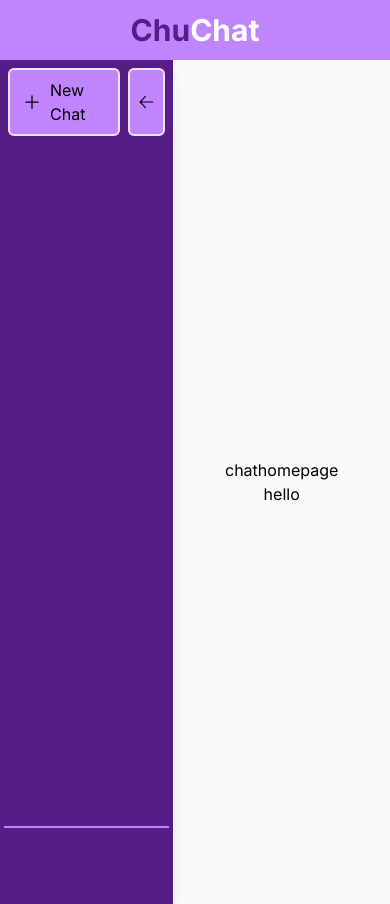
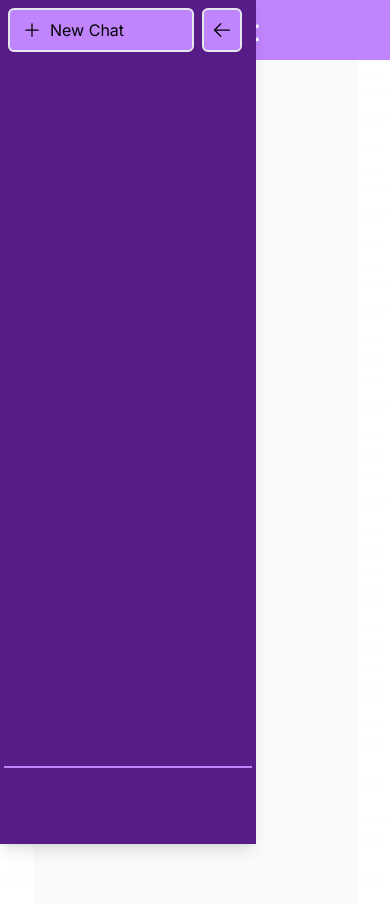
Before and after one commit to seanwhitee/chuchat, a Next.js app: page /chat in a window 390 px wide. Built offline with nearby package versions, Linux system fonts and the light colour scheme; no server answers.

Commit message:
Fix chatroom layout on mobile device.

```diff
--- a/src/components/Sidebar.jsx
+++ b/src/components/Sidebar.jsx
@@ -4,7 +4,7 @@ import React, { useState } from "react";
 import Image from "next/image";
 import { UserButton, useUser } from "@clerk/nextjs";
 
-const Sidebar =  () => {
+const Sidebar = () => {
   {
     /**fetch chatrooms data */
   }
@@ -29,7 +29,7 @@ const Sidebar =  () => {
       />
     </button>
   ) : (
-    <div className="w-64 h-full bg-purple-900 p-1 text-white flex flex-col justify-between sticky overflow-scroll shadow-lg">
+    <div className="w-64 h-full bg-purple-900 p-1 text-white flex flex-col justify-between lg:sticky md:sticky fixed top-0 overflow-scroll shadow-lg">
       <div className="flex">
         <button className="border-2 ps-3 py-2 text-start m-1 w-9/12 rounded-md hover:bg-purple-300 bg-purple-400 flex items-center">
           <Image
@@ -54,10 +54,9 @@ const Sidebar =  () => {
         </button>
       </div>
       <div className="flex p-2 items-center justify-start pt-16 border-t-2 border-purple-400">
-        <UserButton afterSignOutUrl="/"/>
+        <UserButton afterSignOutUrl="/" />
 
-        {isSignedIn&&(<p className="ms-2">{user.fullName}</p>)}
-
+        {isSignedIn && <p className="ms-2">{user.fullName}</p>}
       </div>
     </div>
   );
```
